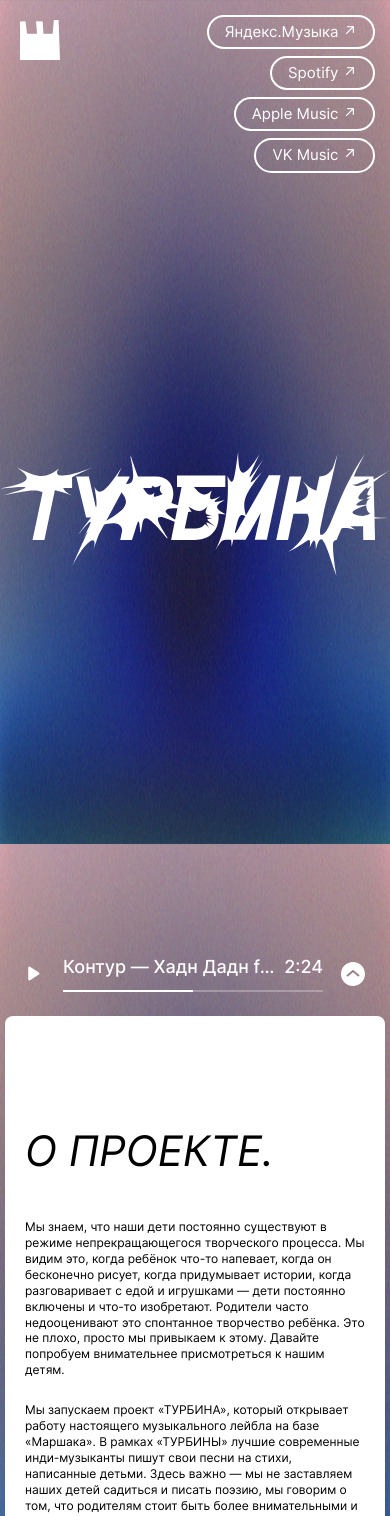
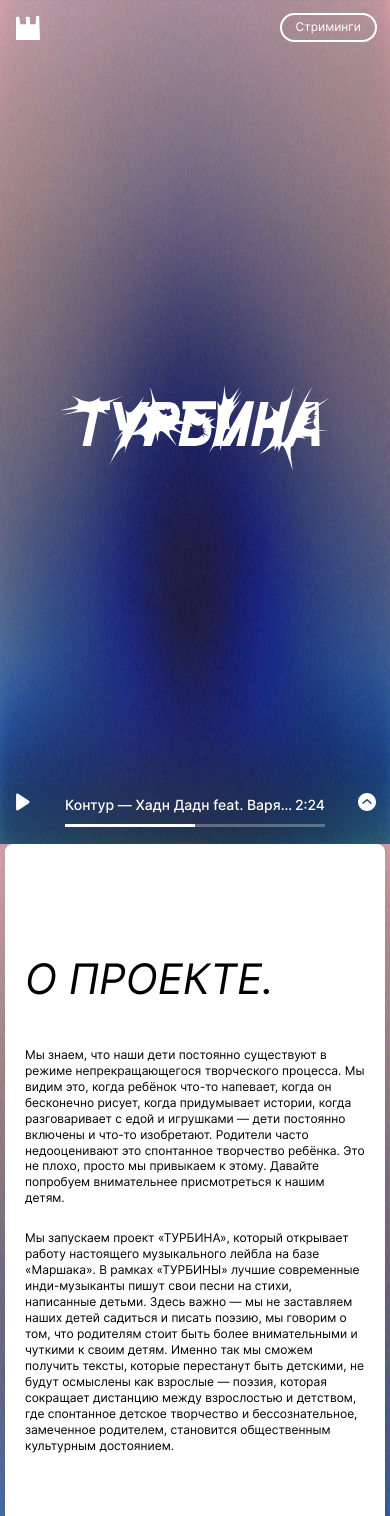
Before and after one commit to Nerevar123/turbina-react, a React (Create React App) app: page / in a window 390 px wide. Shown: the top 1516 px of the page. Built offline with nearby package versions, Linux system fonts and the light colour scheme.

Commit message:
player layout fixes

```diff
--- a/src/blocks/header/header.css
+++ b/src/blocks/header/header.css
@@ -135,20 +135,21 @@
 
 @media screen and (max-width: 768px) {
   .header {
-    height: 1016px;
+    height: 100vh;
+    min-height: 483px;
   }
 
   .header__turbina-logo {
     width: 620px;
   }
   .header__player {
-    margin: 0 auto 20px;
+    margin: 0 auto 30px;
   }
 }
 
-@media screen and (max-width: 380px) {
+@media screen and (max-width: 615px) {
   .header {
-    height: 692px;
+    /* height: 692px; */
   }
 
   .header__logo-link {
--- a/src/blocks/player/player.css
+++ b/src/blocks/player/player.css
@@ -1,7 +1,9 @@
 .player {
   width: calc(100% - 50px);
   color: white;
-  position: relative;
+  position: absolute;
+  bottom:0;
+  left:25px;
   display: flex;
   flex-direction: row;
   align-items: flex-end;
@@ -14,7 +16,7 @@
   align-self: flex-end;
 }
 .player__controls-container_opened {
-  width: calc(100% - 176px);
+  width: calc(100% - 202px);
 }
 
 .player__song-cover {
@@ -23,10 +25,8 @@
   transition: all 0.3s ease-in-out;
 }
 .player__song-cover_opened {
-  width: 13.75vw;
-  height: 13.75vw;
-  max-width: 176px;
-  max-height: 176px;
+  width: 176px;
+  height: 176px;
   margin: 0 27px 0 0;
 }
 
@@ -42,6 +42,7 @@
   flex-direction: column;
   width: calc(1150px - 1 * (1280px - 100vw));
   min-width: 240px;
+  margin-left: 34px;
 }
 
 .player__song-info_opened {
@@ -64,6 +65,9 @@
   margin: 0 20px 0 0;
   width: 16px;
   height: 20px;
+  position: absolute;
+  left: 0;
+  top: 9px;
 }
 .player__play_active {
   background-image: url(../../images/player-pause.svg);
@@ -75,7 +79,7 @@
   height: 24px;
   position: absolute;
   right: 0;
-  bottom: center;
+  top: 7px;
 }
 .player__menu_opened {
   background-image: url(../../images/player-menu-opened.svg);
@@ -101,8 +105,8 @@
 
 .player__timeline {
   width: calc(100%);
-  margin: 13px 0 0 0;
-  height: 2px;
+  margin: 8px 0 0 0;
+  height: 3px;
   background-color: rgba(243, 243, 243, 0.3);
   cursor: pointer;
 }
@@ -129,14 +133,14 @@
 }
 
 .player__button_type_text_opened {
-  width: 135px;
+  min-width: 135px;
   height: 34px;
   border-radius: 30px;
   color: white;
   font-size: 16px;
   line-height: 1.19;
   border: 2px solid white;
-  margin: auto 0 auto 20px;
+  margin: 3px 44px auto 20px;
 }
 .player__button {
   outline: none;
@@ -145,7 +149,7 @@
 .player__progress {
   background-color: #fff;
   width: 50%;
-  height: 2px;
+  height: 3px;
 }
 
 .player__song-list {
@@ -158,7 +162,7 @@
   margin-left: 36px;
 }
 .player__song-list_opened {
-  max-height: calc(103px - 0.1718 * (1280px - 100vw));
+  max-height: 103px;
   margin-top: 25px;
 }
 .player__song-list::-webkit-scrollbar {
@@ -180,7 +184,7 @@
 
 @media screen and (max-width: 1024px) {
   .player__controls {
-    height: 44px;
+    height: 34px;
   }
 
   .player__song {
@@ -190,11 +194,42 @@
   .player__time {
     font-size: 18px;
   }
+  .player__button_type_video_opened {
+    min-width: 125px;
+  }
+  .player__song-cover_opened {
+    width: 164px;
+    height: 164px;
+    margin-right: 25px;
+  }
+  .player__song-info {
+    margin-left: 35px;
+  }
+  .player__song-container {
+    margin-top: 13px;
+  }
+  .player__timeline {
+    margin-top: 10px;
+  }
+  .player__song_type_listed {
+    margin-top: 11px;
+    margin-bottom: 0;
+  }
+  .player__button_type_text_opened {
+    min-width: 126px;
+  }
+  .player__controls-container_opened {
+    width: 100%;
+  }
+
 }
 
 @media screen and (max-width: 768px) {
   .player__button_type_video_opened {
-    width: 87px;
+    background-image: url(../../../src/images/video-play.svg);
+    background-size: 10px 8px;
+    background-position: 12px center;
+    min-width: 87px;
     height: 34px;
     border-radius: 30px;
     color: black;
@@ -202,23 +237,33 @@
     font-size: 15px;
     line-height: 1.19;
     border: 2px solid white;
-    margin: auto 10px auto auto;
+    margin: 0 10px auto auto;
+    padding-left: 10px;
+    padding-right: 0;
+  }
+  .player__timeline {
+    margin: 11px 0 0 0;
+  }
+  .player__song {
+    font-size: 18px;
   }
   .player__song-info_opened {
-    margin: auto 20px auto 0;
+    margin: auto 20px auto 35px;
     width: auto;
+    max-width: 397px;
   }
   .player__button_type_text_opened{
-    margin: auto 44px auto 0;
+    margin: 0 45px auto 0;
     font-size: 15px;
   }
   .player__controls-container {
     width: 100%;
   }
+
   .player__song-cover_opened {
     width: 112px;
     height: 112px;
-    margin: auto auto 0 33px;
+    margin: 17px auto 0 35px;
   }
   .player__playlist-container {
     display: flex;
@@ -228,15 +273,107 @@
   .player__song-list_opened {
     max-height: 112px;
     margin-left: 30px;
+    margin-top: 17px;
   }
   .player__play {
     width: 18px;
-    height: 15px
+    height: 21px;
+    top: 5px;
   }
 
 }
+@media screen and (max-width: 615px) {
+  .player {
+    width: calc(100% - 28px);
+    left: 14px;
+    margin-bottom: 10px;
+    backdrop-filter: blur(10px);
+    transition: all 0.3s ease-in-out;
+  }
+  .player__play {
+    width: 18px;
+    height: 18px;
+    top: 9px;
+  }
+  .player__menu {
+    width: 18px;
+    height: 18px;
+    top: 9px;
+  }
+  .player__controls-container {
+    display: flex;
+    flex-direction: column;
+    height: 50px;
+  }
+  .player__controls-container_opened{
+    height: 483px;
+  }
+  .player__song {
+    font-size: 14px;
+  }
+  .player__time{
+    font-size: 14px;
+  }
+  .player__timeline {
+    margin-top: 10px;
+  }
+  .player__song-info {
+    margin: auto;
+  }
+  .player__song-info_opened {
+    max-width: 82%;
 
-@media screen and (max-width: 380px) {
+  }
+  .player__button-container {
+    max-height: 0;
+    transition: all 0.3s ease-in-out;
+  }
+  .player__button-container_opened{
+    margin: 21px auto 20px auto;
+    width: calc(100% - 52px);
+    display: flex;
+    flex-direction: row;
+    align-items: center;
+  }
+  .player__song-cover {
+    align-self: center;
+    min-width: 0px;
+    min-height: 0px;
+
+  }
+  .player__song-cover_opened{
+    min-width: 240px;
+    min-height: 240px;
+    margin: 31px auto auto auto;
+  }
+  .player__button_type_video_opened {
+    min-width: 74px;
+    min-height: 31px;
+    font-size: 12px;
+    line-height: 1.245;
+    background-position: 8px center;
+    margin: auto 5 auto auto;
+  }
+  .player__button_type_text_opened {
+    min-width: 161px;
+    min-height: 31px;
+    font-size: 12px;
+    line-height: 1.245;
+    margin: auto auto auto 0;
+  }
+  .player__playlist-container{
+    transition: all 0.3s ease-in-out;
+  }
+  .player__playlist-container_opened{
+    margin: 13px auto 0 auto;
+  }
+  .player__song-list_opened {
+    margin: 30px auto;
+    width: calc(100% - 49px);
+  }
+
+}
+/* @media screen and (max-width: 380px) {
   .player {
     width: calc(100% - 30px);
   }
@@ -268,4 +405,4 @@
   .player__timeline {
     width: calc(100% - 55px);
   }
-}
+} */
--- a/src/components/Player.js
+++ b/src/components/Player.js
@@ -1,16 +1,17 @@
 import React from "react";
 import useWindowSize from "../hooks/useWindowSize";
 import song_cover from "../images/player-cover.png";
+
 
 function Player() {
   const size = useWindowSize();
 
   React.useEffect(() => {
-    console.log(size.width);
   });
 
   const [isOpen, setIsOpen] = React.useState(false);
   const [isPlaying, setIsPlaying] = React.useState(false);
+
   function handleMenuClick() {
     isOpen ? setIsOpen(false) : setIsOpen(true);
   }
@@ -19,8 +20,12 @@
     isPlaying ? setIsPlaying(false) : setIsPlaying(true);
   }
 
+
+
+
   return (
     <>
+    {size.width > 768 && (
       <div className="header__player player">
         <audio>
           <source src="song.mp3" type="audio/mp3" />
@@ -29,7 +34,7 @@
             <a href="song.mp3">link to the audio</a> instead.
           </p>
         </audio>
-        {size.width > 768 && (
+
           <img
             className={`player__song-cover ${
               isOpen ? "player__song-cover_opened" : ""
@@ -37,7 +42,80 @@
             src={song_cover}
             alt="обложка песни"
           ></img>
+
+        <div
+          className={`player__controls-container ${
+            isOpen ? "player__controls-container_opened" : ""
+          }`}
+        >
+          <div className="player__controls">
+            <button
+              className={`player__button player__play button ${
+                isPlaying ? "player__play_active" : ""
+              }`}
+              aria-label="play pause"
+              onClick={handlePlayback}
+            />
+            <div
+              className={`player__song-info ${
+                isOpen ? "player__song-info_opened" : ""
+              }`}
+            >
+              <div className="player__song-container">
+                <span className="player__song_type_curent player__song">
+                  Контур — Хадн Дадн feat. Варя Карпова и Федя Быстров{" "}
+                </span>
+                <span className="player__time">2:24</span>
+              </div>
+              <div className="player__timeline">
+                <div className="player__progress" />
+              </div>
+            </div>
+            <button
+              className={`player__button player__button_type_text ${
+                isOpen ? "player__button_type_text_opened" : ""
+              }`}
+            >
+              {isOpen ? "Текст песни" : ""}
+            </button>
+            <button
+              className={`player__button player__menu button ${
+                isOpen ? "player__menu_opened" : ""
+              }`}
+              aria-label="menu"
+              onClick={handleMenuClick}
+            />
+          </div>
+            <ul
+              className={`player__song-list
+      ${isOpen ? "player__song-list_opened" : ""}`}
+            >
+              <li className="player__song player__song_type_listed">Релизы:</li>
+              <li className="player__song player__song_type_listed">
+                №6 Поезия — Мукулатура feat. Саша Петров
+              </li>
+              <li className="player__song player__song_type_listed">
+                №6 Поезия — Мукулатура feat. Саша Петров
+              </li>
+              <li className="player__song player__song_type_listed">
+                №6 Поезия — Мукулатура feat. Саша Петров
+              </li>
+              <li className="player__song player__song_type_listed">
+                №6 Поезия — Мукулатура feat. Саша Петров
+              </li>
+            </ul>
+        </div>
+      </div>
       )}
+      {size.width <= 768 && size.width > 615 && (
+      <div className="header__player player">
+        <audio>
+          <source src="song.mp3" type="audio/mp3" />
+          <p>
+            Your browser doesn't support HTML5 audio. Here is a{" "}
+            <a href="song.mp3">link to the audio</a> instead.
+          </p>
+        </audio>
         <div
           className={`player__controls-container ${
             isOpen ? "player__controls-container_opened" : ""
@@ -88,8 +166,7 @@
               onClick={handleMenuClick}
             />
           </div>
-          {size.width <= 768 && (
-            <div class="player__playlist-container">
+            <div className="player__playlist-container">
               <img
                 className={`player__song-cover ${
                   isOpen ? "player__song-cover_opened" : ""
@@ -118,13 +195,87 @@
                 </li>
               </ul>
             </div>
+        </div>
+      </div>
       )}
-          {size.width > 768 && (
+      {size.width <= 615 && (
+      <div className="header__player player">
+        <audio>
+          <source src="song.mp3" type="audio/mp3" />
+          <p>
+            Your browser doesn't support HTML5 audio. Here is a{" "}
+            <a href="song.mp3">link to the audio</a> instead.
+          </p>
+        </audio>
+        <div
+          className={`player__controls-container ${
+            isOpen ? "player__controls-container_opened" : ""
+          }`}
+        >
+          <div className="player__controls">
+            <button
+              className={`player__button player__play button ${
+                isPlaying ? "player__play_active" : ""
+              }`}
+              aria-label="play pause"
+              onClick={handlePlayback}
+            />
+            <div
+              className={`player__song-info ${
+                isOpen ? "player__song-info_opened" : ""
+              }`}
+            >
+              <div className="player__song-container">
+                <span className="player__song_type_curent player__song">
+                  Контур — Хадн Дадн feat. Варя Карпова и Федя Быстров{" "}
+                </span>
+                <span className="player__time">2:24</span>
+              </div>
+              <div className="player__timeline">
+                <div className="player__progress" />
+              </div>
+            </div>
+            <button
+              className={`player__button player__menu button ${
+                isOpen ? "player__menu_opened" : ""
+              }`}
+              aria-label="menu"
+              onClick={handleMenuClick}
+            />
+          </div>
+          <img
+                className={`player__song-cover ${
+                  isOpen ? "player__song-cover_opened" : ""
+                }`}
+                src={song_cover}
+                alt="обложка песни"
+              ></img>
+            <div className={`player__button-container ${
+                isOpen ? "player__button-container_opened" : ""
+              }`}>
+            <button
+              className={`player__button player__button_type_video ${
+                isOpen ? "player__button_type_video_opened" : ""
+              }`}
+            >
+              {isOpen ? "Клип" : ""}
+            </button>
+            <button
+              className={`player__button player__button_type_text ${
+                isOpen ? "player__button_type_text_opened" : ""
+              }`}
+            >
+              {isOpen ? "Текст песни" : ""}
+            </button>
+            </div>
+            <div className="player__playlist-container">
               <ul
                 className={`player__song-list
       ${isOpen ? "player__song-list_opened" : ""}`}
               >
-              <li className="player__song player__song_type_listed">Релизы:</li>
+                <li className="player__song player__song_type_listed">
+                  Релизы:
+                </li>
                 <li className="player__song player__song_type_listed">
                   №6 Поезия — Мукулатура feat. Саша Петров
                 </li>
@@ -138,12 +289,13 @@
                   №6 Поезия — Мукулатура feat. Саша Петров
                 </li>
               </ul>
-          )}
             </div>
         </div>
-
+      </div>
+      )}
     </>
   );
 }
 
+
 export default Player;
```
Also changed, not shown: src/images/video-play.svg (added). Lines whose indentation alone changed are shown as unchanged.
